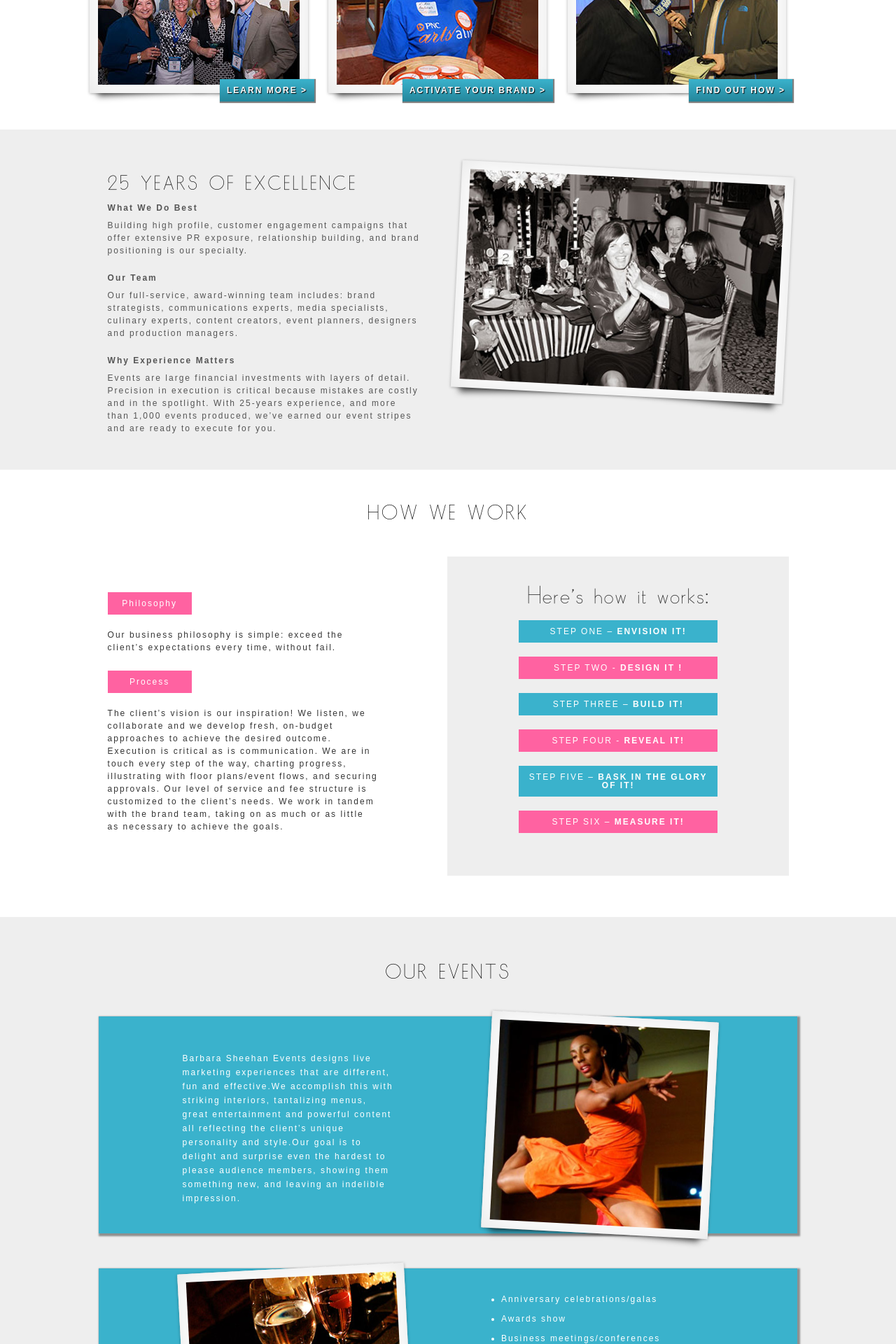
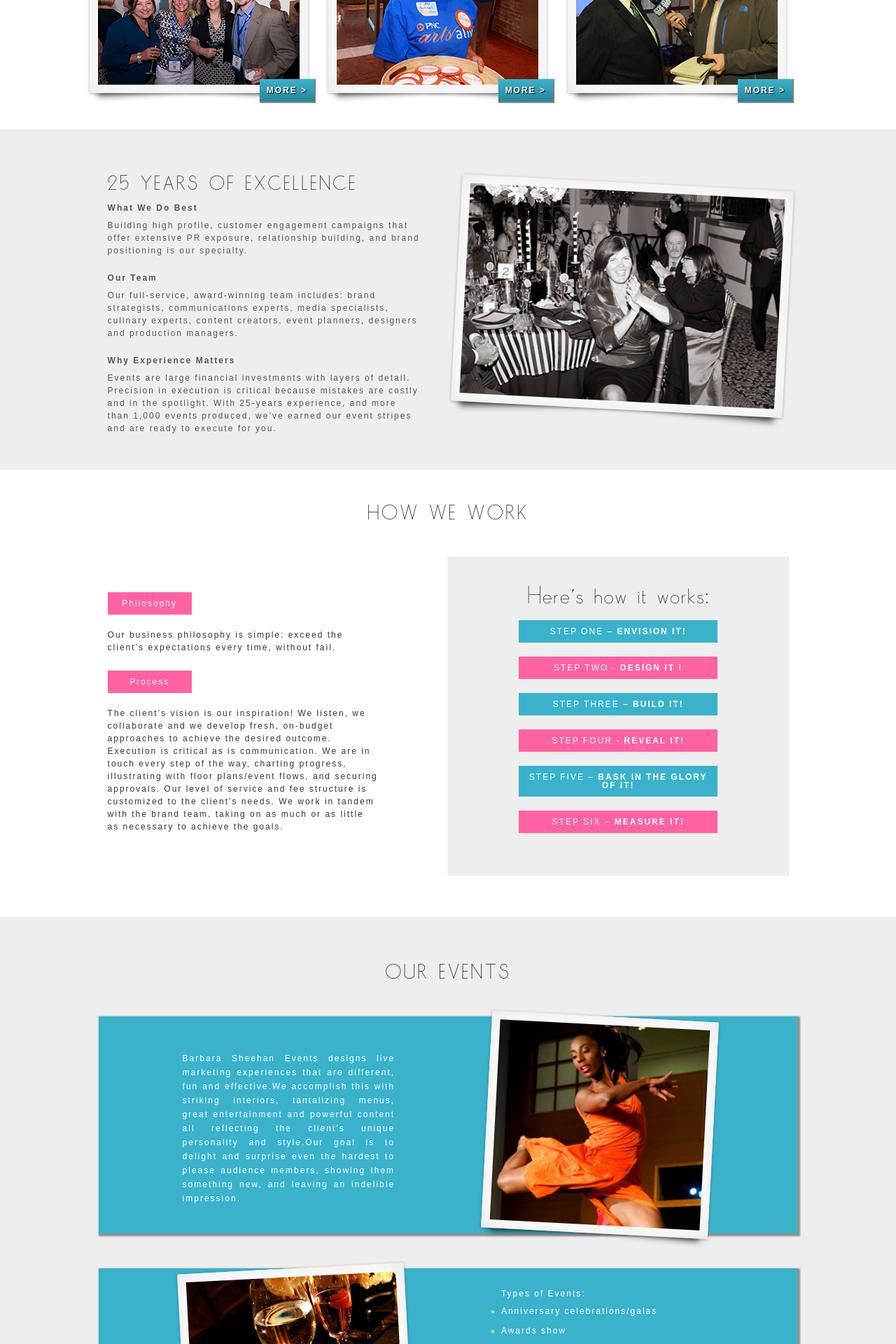
Before and after one commit to brandonpweiss/Barbara-Sheehan-Events, a PHP site: page / in a window 1280 px wide. Shown: the part 760-2680 px from the top of the page at 70% size. Run offline with PHP 8.4, Linux system fonts and the light colour scheme; some libraries are stand-ins or nearby versions.

Commit message:
style tweaks, word tweaks
style tweaks, word tweaks

```diff
--- a/index.html
+++ b/index.html
@@ -122,7 +122,7 @@
 			<div class="inner3">
 			</div>
 		</div>
-		<a href="#" id="two">LEARN MORE ></a>
+		<a href="#" id="two">MORE ></a>
 		</div>
 	</div>
 
@@ -136,7 +136,7 @@
 				<img src="images/activatehair.png" id="activatehair" alt="activatehair">
 			</div>
 		</div>
-			 <a href="#" id="one">ACTIVATE YOUR BRAND ></a>
+			 <a href="#" id="one">MORE ></a>
 		</div>
 		</div>
 
@@ -151,7 +151,7 @@
 				<img src="images/head3.png" id="womanhead"alt="">
 			</div>
 			</div>
-			<a href="#" id="three">FIND OUT HOW ></a>
+			<a href="#" id="three">MORE ></a>
 		</div>
 		</div>
 		</div>
@@ -235,6 +235,7 @@
 				</div>
 				<div class="half_wrap_right">
 				<ul>
+					<span class="title">Types of Events:</span>
 					<li>Anniversary celebrations/galas </li>
 					<li>Awards show</li>
 					<li>Business meetings/conferences</li>
@@ -292,7 +293,7 @@
 			<li>Food and Beverage Management</li>
 			<li>Guest List Development</li>
 			<li>Hotel Sourcing</li>
-			<li>Invitaiton Distribution</li>
+			<li>Invitation Distribution</li>
 			<li>Logistics Planning</li>
 			<li>Registration</li>
 			<li>RSVP Management</li>
--- a/scroll.js
+++ b/scroll.js
@@ -40,15 +40,15 @@ $("#top").click(function() {
 });
 
 $("#learnmore").click(function() {
-   scrollToAnchor('approach');
+   scrollToAnchor('how');
 });
 
 $("#one").click(function() {
-   scrollToAnchor('approach');
+   scrollToAnchor('how');
 });
 $("#two").click(function() {
-   scrollToAnchor('approach');
+   scrollToAnchor('how');
 });
 $("#three").click(function() {
-   scrollToAnchor('approach');
+   scrollToAnchor('how');
 });
--- a/style.css
+++ b/style.css
@@ -741,11 +741,16 @@ background-color:#3ab2cc;
 	padding: 10px;
 }
 
-
+.title{
+	color: #FFFFFF;
+	padding-bottom: 10px;
+	display:block;
+}
 #gatherings p {
 	margin: 0 auto;
 	font-size: 12px;
 	width: 100%;
+	text-align:justify;
 	color: #FFFFFF;
 }
 
@@ -758,7 +763,7 @@ background-color:#3ab2cc;
 
 .gatheringsFor ul {
 	list-style: outside;
-	margin-top: 35px;
+	margin-top: 30px;
 }
 
 .gatheringsFor ul li {
@@ -866,7 +871,7 @@ i {
 #about #barbara {
 	position: relative;
 	float: right;
-	top: -50px;
+	top: -30px;
 	margin-left: 50px;
 	margin-bottom: 0px;
 }
```
